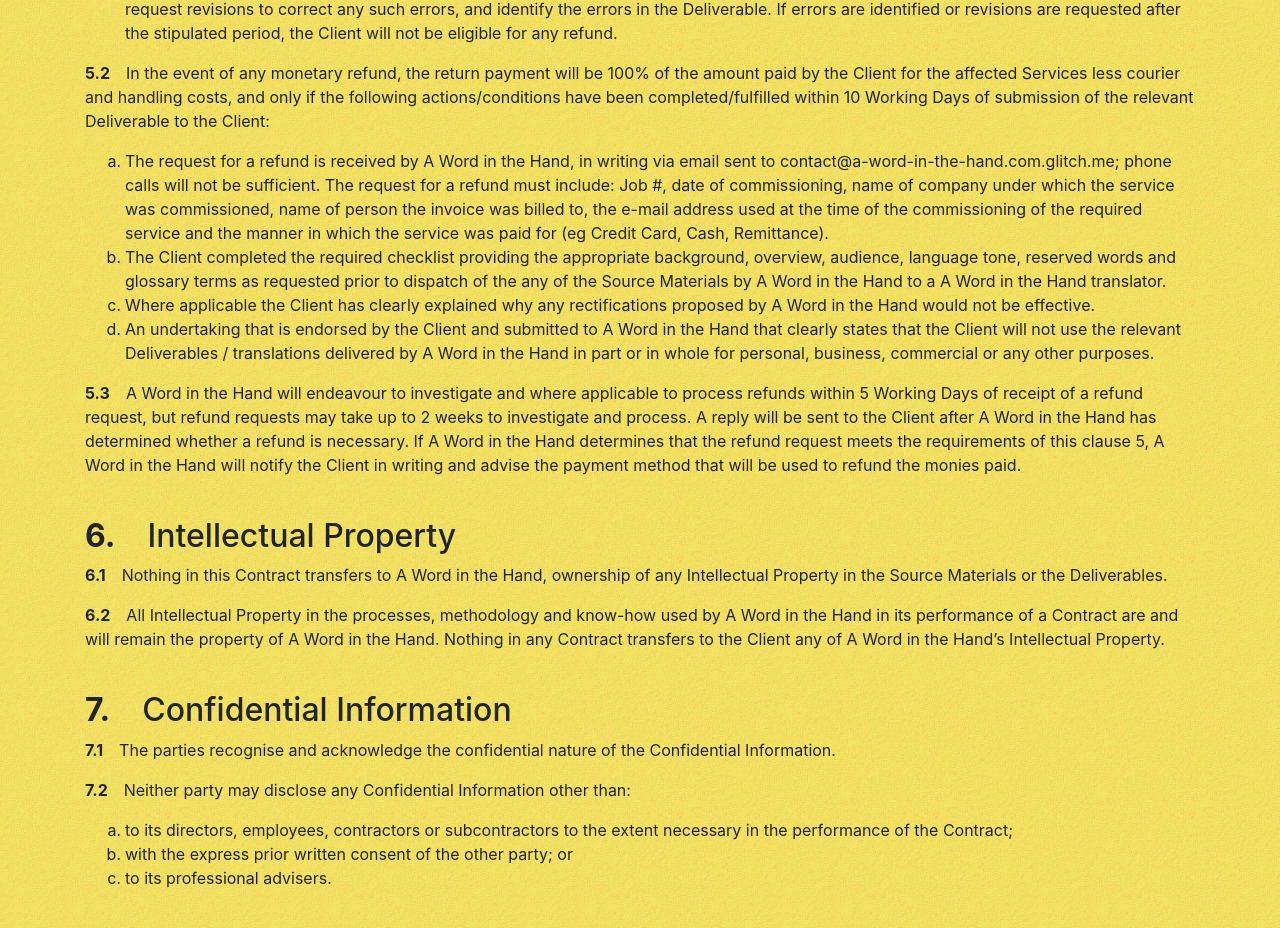
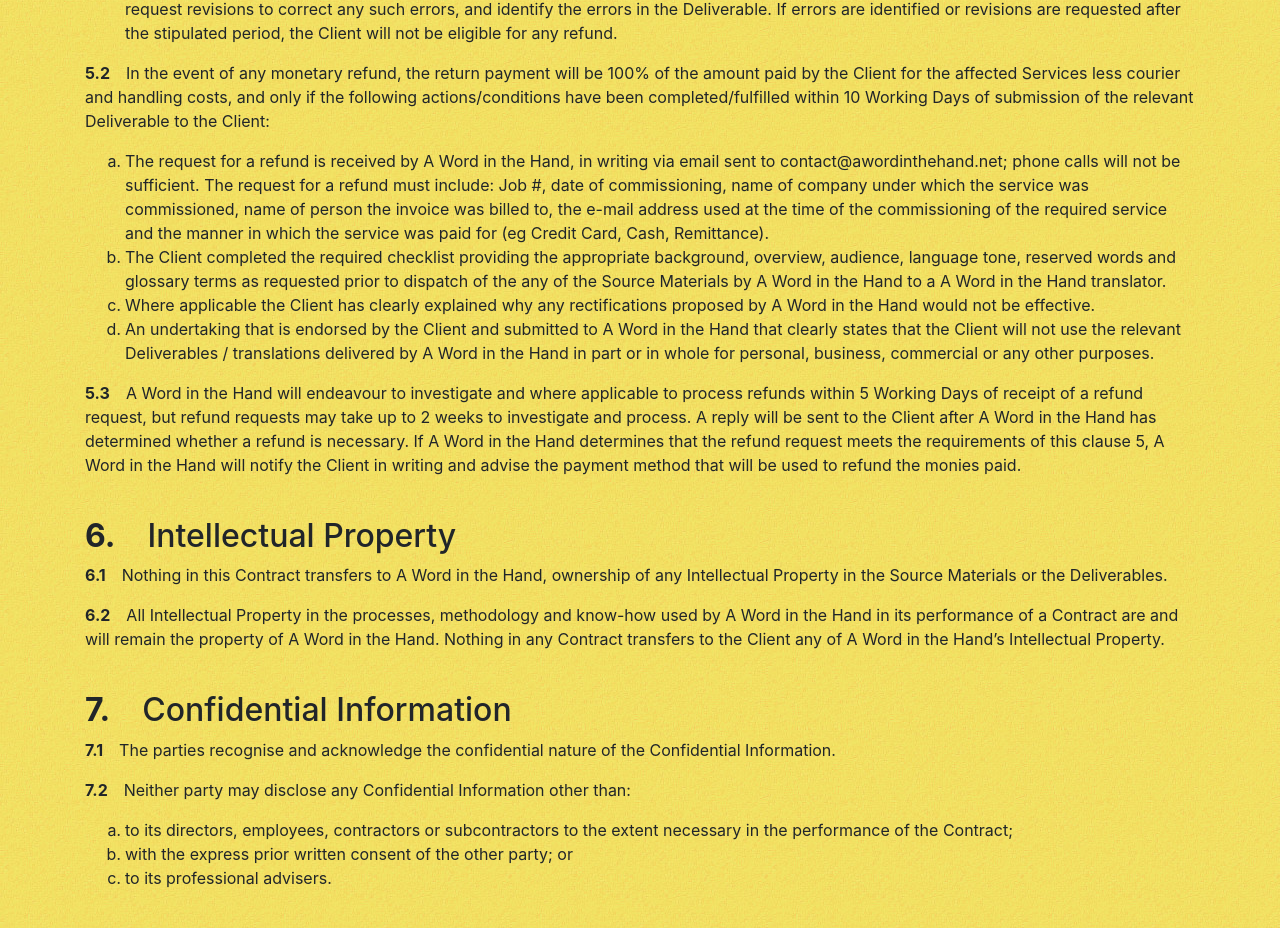
Before and after one commit to esmith1412/a-word-in-the-hand-store, a React (Create React App) app: page /terms in a window 1280 px wide. Shown: the part 3110-4038 px from the top of the page. Built offline with nearby package versions, Linux system fonts and the light colour scheme.

Commit message:
Updated contact email address to contact@awordinthehand.net

```diff
--- a/src/components/Footer.js
+++ b/src/components/Footer.js
@@ -13,7 +13,7 @@
           &copy;{this_year} - A Word in the Hand
         </section>
         <section>
-          <a href="mailto:admin@awordinthehand.net" className="text-danger">
+          <a href="mailto:contact@awordinthehand.net" className="text-danger">
             Contact Us
           </a>
         </section>
--- a/src/components/Terms.js
+++ b/src/components/Terms.js
@@ -124,7 +124,7 @@
         <p><strong>5.2</strong>&emsp;In the event of any monetary refund, the return payment will be 100% of the amount paid by the Client for the affected Services less courier and handling costs, and only if the following actions/conditions have been completed/fulfilled within 10 Working Days of submission of the relevant Deliverable to the Client:
         </p>
         <ol type="a">
-          <li>The request for a refund is received by A Word in the Hand, in writing via email sent to contact@a-word-in-the-hand.com.glitch.me; phone calls will not be sufficient. The request for a refund must include: Job #, date of commissioning, name of company under which the service was commissioned, name of person the invoice was billed to, the e-mail address used at the time of the commissioning of the required service and the manner in which the service was paid for (eg Credit Card, Cash, Remittance).</li>
+          <li>The request for a refund is received by A Word in the Hand, in writing via email sent to contact@awordinthehand.net; phone calls will not be sufficient. The request for a refund must include: Job #, date of commissioning, name of company under which the service was commissioned, name of person the invoice was billed to, the e-mail address used at the time of the commissioning of the required service and the manner in which the service was paid for (eg Credit Card, Cash, Remittance).</li>
           <li>The Client completed the required checklist providing the appropriate background, overview, audience, language tone, reserved words and glossary terms as requested prior to dispatch of the any of the Source Materials by A Word in the Hand to a A Word in the Hand translator.</li>
           <li>Where applicable the Client has clearly explained why any rectifications proposed by A Word in the Hand would not be effective.
           </li>
```
